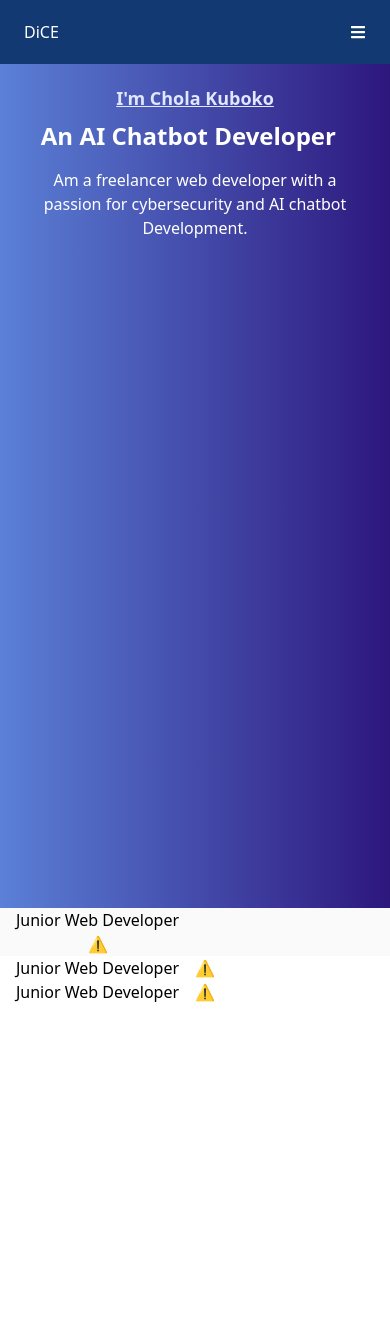
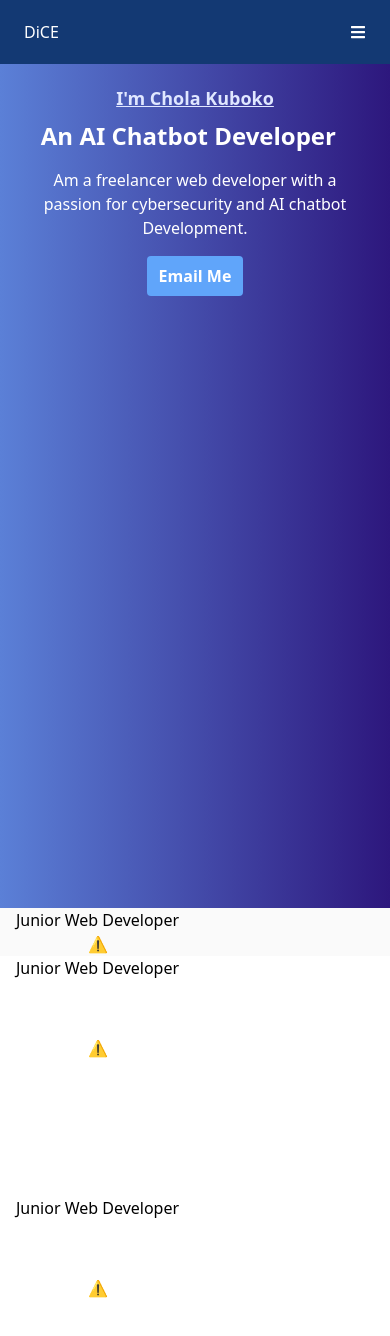
Before and after one commit to DC-21/port, a React (Vite) app: page / in a window 390 px wide. Shown: the top 1336 px of the page. Built offline with nearby package versions, Linux system fonts and the light colour scheme; no server answers.

Commit message:
first commit

```diff
--- a/src/components/Hero.jsx
+++ b/src/components/Hero.jsx
@@ -25,7 +25,7 @@ const Hero = () => {
               </div>
               <p className="mb-4 w-full text-center items-center md:text-left text-white pt-4 text:sm md:text-md font-medium-bold text-large font-medium py-0 px-0">Am a freelancer web developer with a passion for cybersecurity and AI chatbot Development.</p>
           </div>
-          <div className="text-center md:block hidden"><button className="text-white text-l font-bold bg-blue-400 py-2 px-3 rounded hover:bg-blue-300">Email Me</button></div>
+          <div className="text-center "><button className="text-white text-l font-bold bg-blue-400 py-2 px-3 rounded hover:bg-blue-300">Email Me</button></div>
         </div>
         <div className="w-full md:w-1/2 h-full">
 
--- a/src/components/Services.jsx
+++ b/src/components/Services.jsx
@@ -17,11 +17,11 @@ const Services = () => {
             loop
             src="https://assets1.lottiefiles.com/packages/lf20_w51pcehl.json"
             style={{ maxWidth: '600px', width: '50%', height: '50%' }}
-            className="z-10 hover:-translate-y-4 transition-all object-center ease-in-out duration-300 cursor-pointer text-center"
+            className="z-10 hover:-translate-y-4 transition-all object-center justify-center ease-in-out duration-300 cursor-pointer text-center"
           />
          </div>
           </div>
-          <div className="w-full flex">
+          <div className="w-full fmd:flex md:flex-row h-60 flex-col items-center text-center ">
           <div className="w-1/2 h-1/3 text-center">
          <p>Junior Web Developer</p>
          </div>
@@ -35,7 +35,7 @@ const Services = () => {
           />
          </div>
          </div>
-         <div className="w-full flex">
+         <div className="w-full md:flex md:flex-row flex-col items-center text-center h-60">
           <div className="w-1/2 h-1/3 text-center">
          <p>Junior Web Developer</p>
          </div>
@@ -51,9 +51,6 @@ const Services = () => {
          </div>
         </div>
         </div>
-        <div>
-          <div></div>
-        </div>
       </div>
     </section>
   )
```
